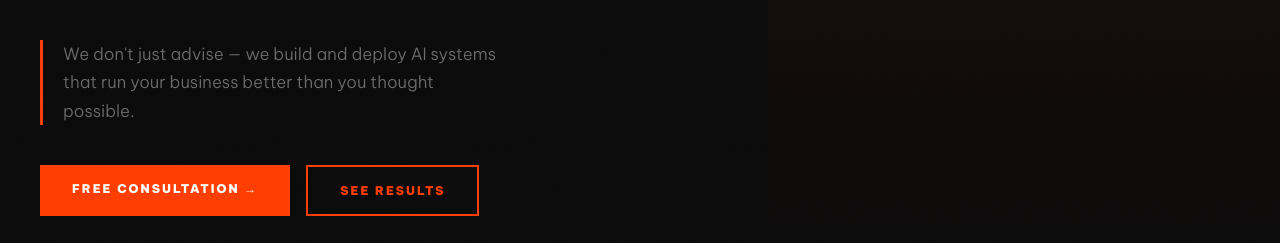
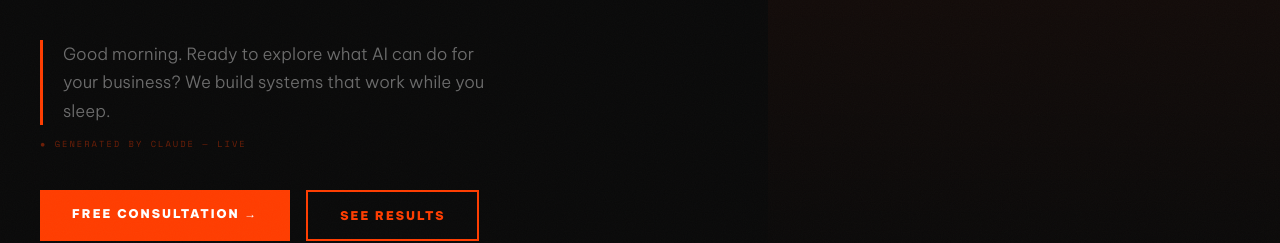
Before and after one commit to HallyAus/agenticconsciousness, a Next.js app: page / in a window 1280 px wide. Shown: the part 384-627 px from the top of the page. Built offline with nearby package versions, Linux system fonts and the light colour scheme; no server answers.

Commit message:
feat: AI-generated hero greeting with typewriter effect
- Greeting API route with 10-min cache per time slot
- Typewriter component with red cursor and fallback
- "Generated by Claude — live" indicator

Co-Authored-By: Claude Opus 4.6 (1M context) <noreply@anthropic.com>

```diff
--- /dev/null
+++ b/src/app/api/greeting/route.ts
@@ -0,0 +1,59 @@
+import Anthropic from '@anthropic-ai/sdk';
+import { NextRequest, NextResponse } from 'next/server';
+
+const client = new Anthropic({
+  apiKey: process.env.ANTHROPIC_API_KEY,
+});
+
+const cache = new Map<string, { greeting: string; timestamp: number }>();
+const CACHE_TTL = 10 * 60 * 1000; // 10 minutes
+
+export async function POST(req: NextRequest) {
+  try {
+    const { timeOfDay, dayOfWeek, hour } = await req.json();
+
+    const cacheKey = `${timeOfDay}-${hour}`;
+    const cached = cache.get(cacheKey);
+    if (cached && Date.now() - cached.timestamp < CACHE_TTL) {
+      return NextResponse.json({ greeting: cached.greeting });
+    }
+
+    const response = await client.messages.create({
+      model: 'claude-sonnet-4-20250514',
+      max_tokens: 150,
+      system: `You write short, punchy greetings for Agentic Consciousness, an AI consulting company.
+
+Rules:
+- Maximum 2 sentences
+- Reference the time of day naturally
+- Mention AI or automation in a way that's relevant to the time
+- Tone: direct, confident, no corporate fluff
+- Australian English spelling
+- Never use greetings like "G'day" or stereotypical Australian phrases
+- Make the visitor curious about what AI can do for their business
+- Each greeting should feel unique and slightly different`,
+      messages: [
+        {
+          role: 'user',
+          content: `Write a homepage greeting for a visitor arriving on a ${dayOfWeek} ${timeOfDay} (${hour}:00). One to two sentences max.`,
+        },
+      ],
+    });
+
+    const greeting = response.content
+      .filter((block): block is Anthropic.TextBlock => block.type === 'text')
+      .map((block) => block.text)
+      .join('')
+      .replace(/^["']|["']$/g, '');
+
+    cache.set(cacheKey, { greeting, timestamp: Date.now() });
+
+    return NextResponse.json({ greeting });
+  } catch (error) {
+    console.error('Greeting API error:', error);
+    return NextResponse.json(
+      { error: 'Failed to generate greeting' },
+      { status: 500 }
+    );
+  }
+}
--- a/src/app/globals.css
+++ b/src/app/globals.css
@@ -46,6 +46,32 @@ body::before {
   z-index: 9998;
 }
 
+/* AI Greeting typewriter */
+.ai-greeting {
+  font-size: 1.05rem;
+  color: rgba(255, 255, 255, 0.4);
+  max-width: 460px;
+  line-height: 1.7;
+  font-weight: 300;
+  border-left: 3px solid #ff3d00;
+  padding-left: 1.25rem;
+}
+
+.ai-cursor {
+  display: inline-block;
+  width: 2px;
+  height: 1em;
+  background-color: #ff3d00;
+  margin-left: 2px;
+  vertical-align: text-bottom;
+  animation: cursorBlink 0.8s infinite;
+}
+
+@keyframes cursorBlink {
+  0%, 100% { opacity: 1; }
+  50% { opacity: 0; }
+}
+
 /* Reduced motion */
 @media (prefers-reduced-motion: reduce) {
   *, *::before, *::after {
--- /dev/null
+++ b/src/components/AiGreeting.tsx
@@ -0,0 +1,92 @@
+'use client';
+
+import { useEffect, useState } from 'react';
+
+export default function AiGreeting() {
+  const [greeting, setGreeting] = useState('');
+  const [isTyping, setIsTyping] = useState(true);
+  const [displayedText, setDisplayedText] = useState('');
+
+  useEffect(() => {
+    const hour = new Date().getHours();
+    let timeOfDay = 'morning';
+    if (hour >= 12 && hour < 17) timeOfDay = 'afternoon';
+    else if (hour >= 17 && hour < 21) timeOfDay = 'evening';
+    else if (hour >= 21 || hour < 5) timeOfDay = 'night';
+
+    const dayOfWeek = new Date().toLocaleDateString('en-AU', {
+      weekday: 'long',
+    });
+
+    async function fetchGreeting() {
+      try {
+        const res = await fetch('/api/greeting', {
+          method: 'POST',
+          headers: { 'Content-Type': 'application/json' },
+          body: JSON.stringify({ timeOfDay, dayOfWeek, hour }),
+        });
+
+        if (res.ok) {
+          const data = await res.json();
+          setGreeting(data.greeting);
+        } else {
+          setGreeting(getFallback(timeOfDay));
+        }
+      } catch {
+        setGreeting(getFallback(timeOfDay));
+      }
+    }
+
+    fetchGreeting();
+  }, []);
+
+  useEffect(() => {
+    if (!greeting) return;
+
+    let index = 0;
+    setDisplayedText('');
+    setIsTyping(true);
+
+    const interval = setInterval(() => {
+      if (index < greeting.length) {
+        setDisplayedText(greeting.slice(0, index + 1));
+        index++;
+      } else {
+        setIsTyping(false);
+        clearInterval(interval);
+      }
+    }, 30);
+
+    return () => clearInterval(interval);
+  }, [greeting]);
+
+  return (
+    <div className="min-h-[3.5rem]">
+      <div className="ai-greeting">
+        {displayedText || (
+          <span style={{ opacity: 0.3 }}>Initialising AI...</span>
+        )}
+        {isTyping && displayedText && <span className="ai-cursor" />}
+      </div>
+      {!isTyping && displayedText && (
+        <span className="font-mono text-[0.55rem] tracking-[2px] uppercase text-[rgba(255,61,0,0.4)] mt-3 block">
+          ● Generated by Claude — live
+        </span>
+      )}
+    </div>
+  );
+}
+
+function getFallback(timeOfDay: string): string {
+  const fallbacks: Record<string, string> = {
+    morning:
+      'Good morning. Ready to explore what AI can do for your business? We build systems that work while you sleep.',
+    afternoon:
+      "Good afternoon. Halfway through the day — imagine if AI was handling the repetitive half. Let's talk.",
+    evening:
+      'Good evening. While most businesses wind down, AI keeps working. Let us show you how.',
+    night:
+      "Working late? So are the AI systems we build for our clients. They never stop. Let's build yours.",
+  };
+  return fallbacks[timeOfDay] || fallbacks.morning;
+}
--- a/src/components/Hero.tsx
+++ b/src/components/Hero.tsx
@@ -1,4 +1,5 @@
 import ScrollReveal from '@/components/ScrollReveal';
+import AiGreeting from '@/components/AiGreeting';
 
 const tags = [
   { label: 'AI', primary: true },
@@ -43,9 +44,9 @@ export default function Hero() {
       </ScrollReveal>
 
       <ScrollReveal delay={0.1}>
-        <p className="text-[1.05rem] text-text-dim max-w-[460px] leading-[1.7] font-light border-l-[3px] border-ac-red pl-5 mb-10">
-          We don&apos;t just advise — we build and deploy AI systems that run your business better than you thought possible.
-        </p>
+        <div className="mb-10">
+          <AiGreeting />
+        </div>
       </ScrollReveal>
 
       <ScrollReveal delay={0.15}>
```
Also changed, not shown: 1 other file (tests, documents, lock files or other folders).
